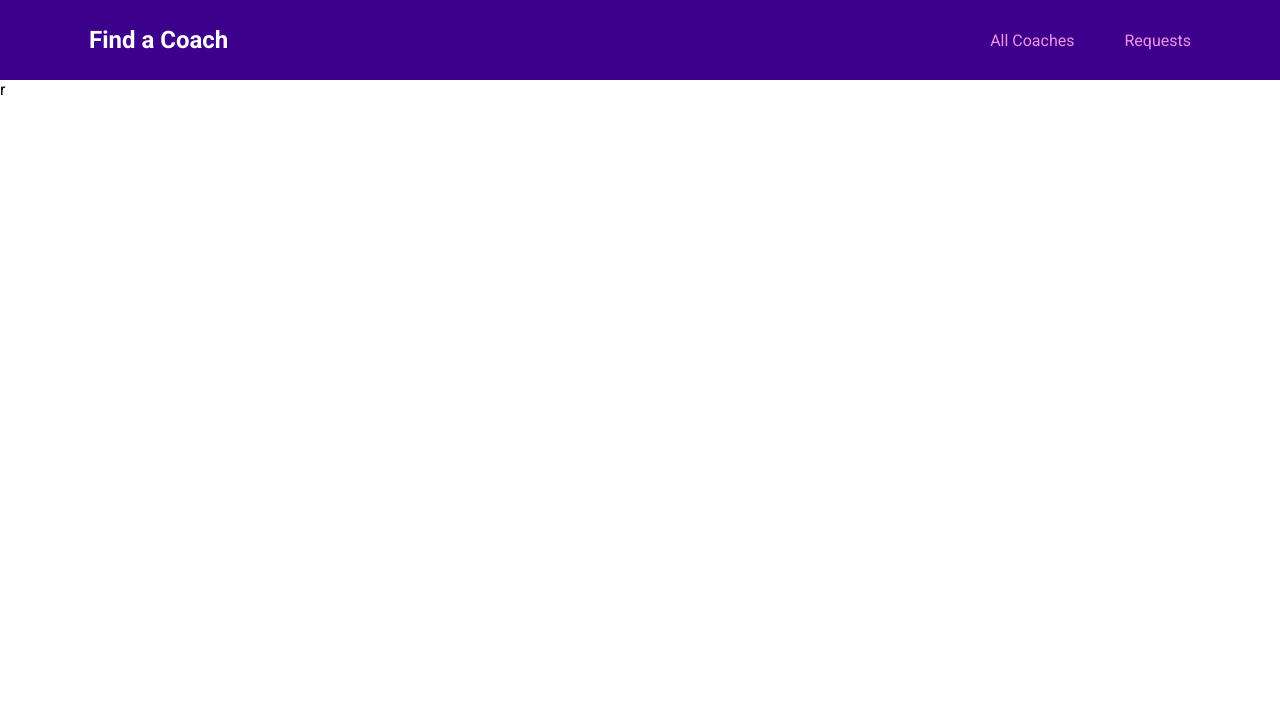
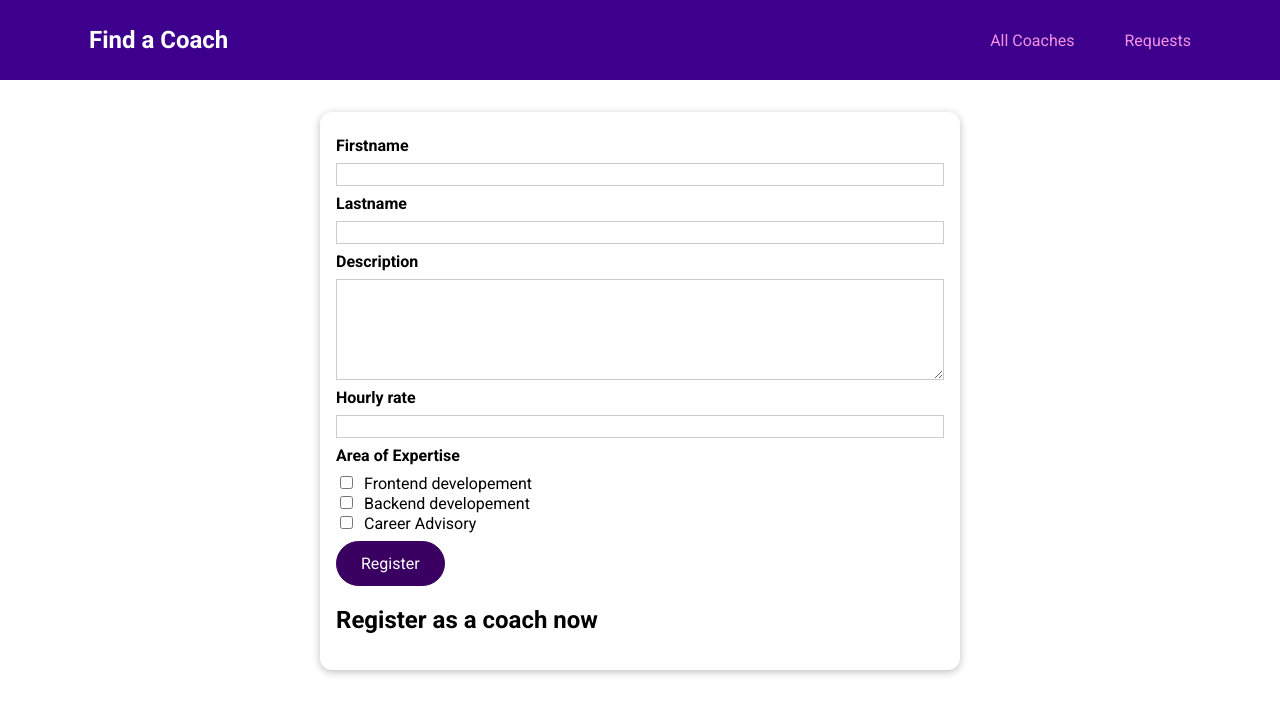
Before and after one commit to amine-cheraitia/testPrjVue, a Vue app: page /register in a window 1280 px wide. Shown: the top 714 px of the page. Built offline with nearby package versions, Linux system fonts and the light colour scheme.

Commit message:
register

```diff
--- /dev/null
+++ b/src/components/coaches/coachForm.vue
@@ -0,0 +1,135 @@
+<template>
+  <form @submit.prevent="submitForm">
+    <div class="form-control">
+      <label for="firstname">Firstname</label>
+      <input
+        type="text"
+        name="firstname"
+        id="firstname"
+        v-model.trim="firstName"
+      />
+    </div>
+    <div class="form-control">
+      <label for="lastname">Lastname</label>
+      <input
+        type="text"
+        name="lastname"
+        id="lastname"
+        v-model.trim="lastName"
+      />
+    </div>
+    <div class="form-control">
+      <label for="description">Description</label>
+      <textarea
+        name="description"
+        id="description"
+        rows="5"
+        v-model.trim="description"
+      />
+    </div>
+    <div class="form-control">
+      <label for="description">Hourly rate</label>
+      <input type="number" name="rate" id="rate" v-model.number="rate" />
+    </div>
+    <div class="form-control">
+      <h3>Area of Expertise</h3>
+      <div>
+        <input type="checkbox" id="frontend" value="frontend" v-model="areas" />
+        <label for="frontend">Frontend developement</label>
+      </div>
+      <div>
+        <input type="checkbox" id="backend" value="backend" v-model="areas" />
+        <label for="frontend">Backend developement</label>
+      </div>
+      <div>
+        <input type="checkbox" id="career" value="career" v-model="areas" />
+        <label for="frontend">Career Advisory</label>
+      </div>
+    </div>
+    <base-button>Register</base-button>
+  </form>
+</template>
+
+<script>
+export default {
+  name: 'name',
+  data() {
+    return {
+      firstName: '',
+      lastName: '',
+      description: '',
+      rate: null,
+      areas: [],
+    };
+  },
+  methods: {
+    submitForm() {
+      const formData = {
+        first: this.firstName,
+        last: this.lastName,
+        desc: this.description,
+        rate: this.rate,
+        areas: this.areas,
+      };
+      console.log(formData);
+    },
+  },
+};
+</script>
+
+<style scoped>
+.form-control {
+  margin: 0.5rem 0;
+}
+
+label {
+  font-weight: bold;
+  display: block;
+  margin-bottom: 0.5rem;
+}
+
+input[type='checkbox'] + label {
+  font-weight: normal;
+  display: inline;
+  margin: 0 0 0 0.5rem;
+}
+
+input,
+textarea {
+  display: block;
+  width: 100%;
+  border: 1px solid #ccc;
+  font: inherit;
+}
+
+input:focus,
+textarea:focus {
+  background-color: #f0e6fd;
+  outline: none;
+  border-color: #3d008d;
+}
+
+input[type='checkbox'] {
+  display: inline;
+  width: auto;
+  border: none;
+}
+
+input[type='checkbox']:focus {
+  outline: #3d008d solid 1px;
+}
+
+h3 {
+  margin: 0.5rem 0;
+  font-size: 1rem;
+}
+
+.invalid label {
+  color: red;
+}
+
+.invalid input,
+.invalid textarea {
+  border: 1px solid red;
+}
+</style>
--- a/src/pages/coaches/CoachRegister.vue
+++ b/src/pages/coaches/CoachRegister.vue
@@ -1,11 +1,16 @@
 <template>
-  <div></div>
-  r
+  <section>
+    <base-card>
+      <coach-register></coach-register>
+      <h2>Register as a coach now</h2></base-card
+    >
+  </section>
 </template>
 
 <script>
+import CoachRegister from '../../components/coaches/coachForm.vue';
 export default {
-  name: 'name',
+  components: { CoachRegister },
   props: {},
 };
 </script>
```
